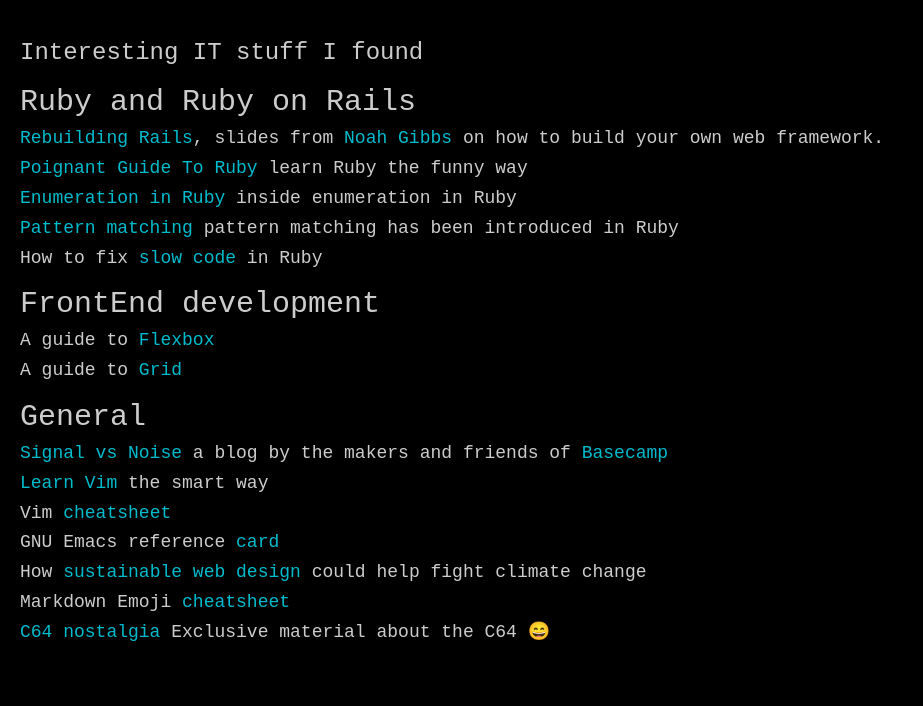
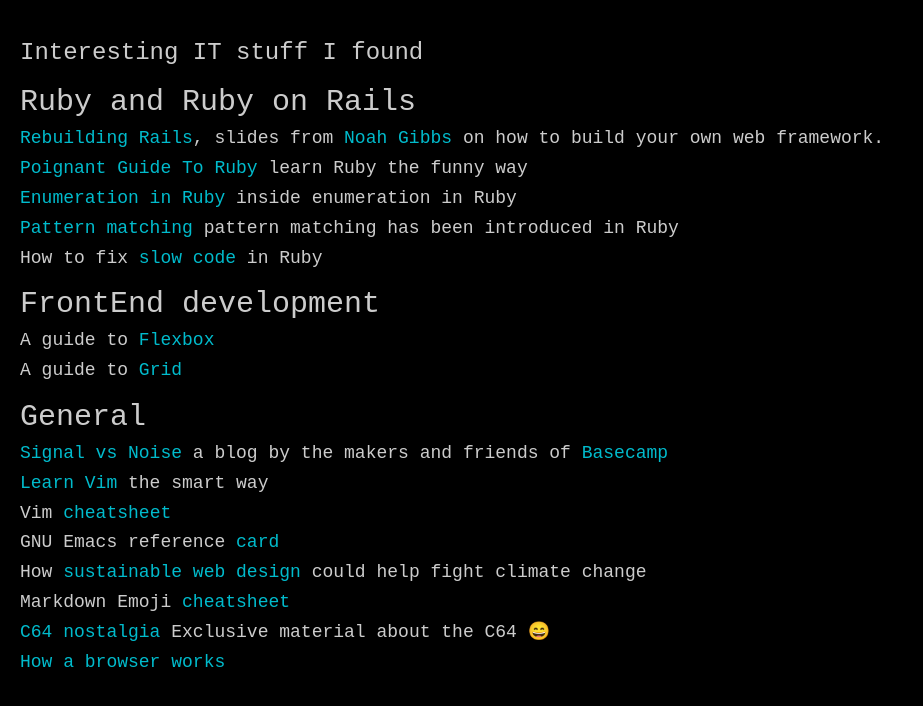
Before and after one commit to wildeng/wildeng.github.io, a Jekyll site: the page built from garden-pages/it-content/directory.md, in a window 1280 px wide. Shown: the top 706 px of the page, without its empty margins (0-923 px from the left). Built offline with Jekyll 4.4.1, drawn with Linux system fonts in a browser that asks for light colours; emoji names are drawn with the system emoji font; our own code applies the rules of GitHub Pages for plain Markdown files.

Commit message:
Add how a browser works

```diff
--- a/garden-pages/it-content/directory.md
+++ b/garden-pages/it-content/directory.md
@@ -31,3 +31,4 @@
 #### How [sustainable web design](https://www.wired.com/story/sustainable-software-design-climate-change/) could help fight climate change
 #### Markdown Emoji [cheatsheet](https://github.com/StuartDaniells/Markdown_Emoji-s_List)
 #### [C64 nostalgia](https://www.c64.com) Exclusive material about the C64 :smile:
+#### [How a browser works](https://www.html5rocks.com/en/tutorials/internals/howbrowserswork/#The_browsers_we_will_talk_about)
```
